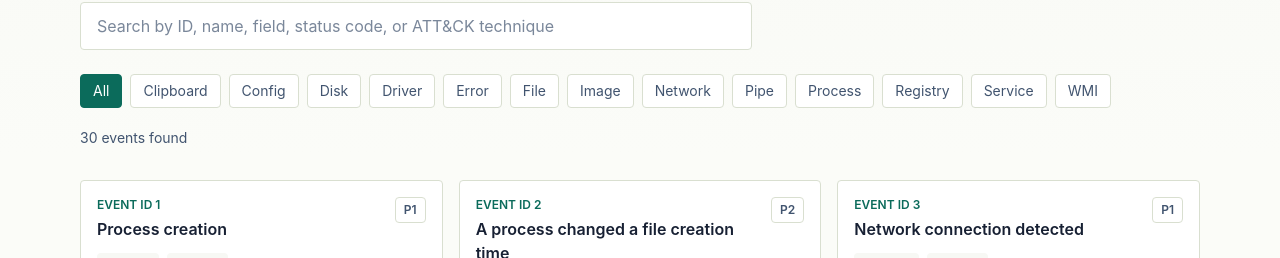
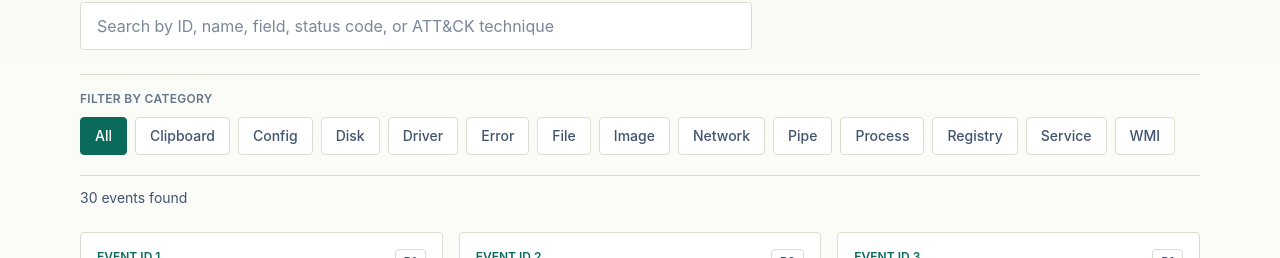
Before and after one commit to mengen100/SOC_Lookup, a Next.js app: page /sysmon-events in a window 1280 px wide. Shown: the part 263-521 px from the top of the page. Built offline with nearby package versions, Linux system fonts and the light colour scheme; no server answers.

Commit message:
fix: improve scan efficiency on event list and detail pages
Even out card height, title wrap, tag placement, and spacing on the
Windows Events / Sysmon Events lists, and tighten section hierarchy
on event detail pages for long-form reading.

```diff
--- a/components/EventBrowser.tsx
+++ b/components/EventBrowser.tsx
@@ -31,22 +31,28 @@ export function EventBrowser({ events, categories }: EventBrowserProps) {
           query={query}
         />
       </div>
-      <div className="mt-6 flex flex-wrap gap-2">
+      <div className="mt-6 border-t border-line pt-4">
+        <p className="text-xs font-semibold uppercase tracking-wide text-steel/80">Filter by category</p>
+        <div className="mt-2.5 flex flex-wrap gap-2">
           {["All", ...categories].map((category) => (
             <button
               key={category}
               type="button"
-            className={`whitespace-nowrap rounded border px-3 py-1.5 text-sm ${activeCategory === category ? "border-accent bg-accent text-white" : "border-line bg-white text-steel"}`}
+              aria-pressed={activeCategory === category}
+              className={`whitespace-nowrap rounded border px-3.5 py-2 text-sm font-medium transition ${activeCategory === category ? "border-accent bg-accent text-white" : "border-line bg-white text-steel hover:border-accent hover:text-ink"}`}
               onClick={() => setActiveCategory(category)}
             >
               {category}
             </button>
           ))}
         </div>
-      <p className="mt-5 text-sm text-steel" aria-live="polite">
+      </div>
+      <div className="mt-5 border-t border-line pt-3">
+        <p className="text-sm text-steel" aria-live="polite">
           {filtered.length} {filtered.length === 1 ? "event" : "events"} found
         </p>
-      <div className="mt-8 grid gap-4 md:grid-cols-2 lg:grid-cols-3">
+      </div>
+      <div className="mt-6 grid gap-4 md:grid-cols-2 lg:grid-cols-3">
         {filtered.map((event) => (
           <EventCard key={`${event.source}:${event.id}`} event={event} isComplete={event.isComplete} />
         ))}
--- a/components/EventPage.tsx
+++ b/components/EventPage.tsx
@@ -114,7 +114,7 @@ function Section({ title, children }: Readonly<{ title: string; children: React.
   return (
     <section>
       <h2 className="text-xl font-semibold text-ink">{title}</h2>
-      <div className="mt-3 text-base leading-7 text-steel">{children}</div>
+      <div className="mt-3 break-words text-base leading-7 text-steel">{children}</div>
     </section>
   );
 }
```
Lines whose indentation alone changed are shown as unchanged.
